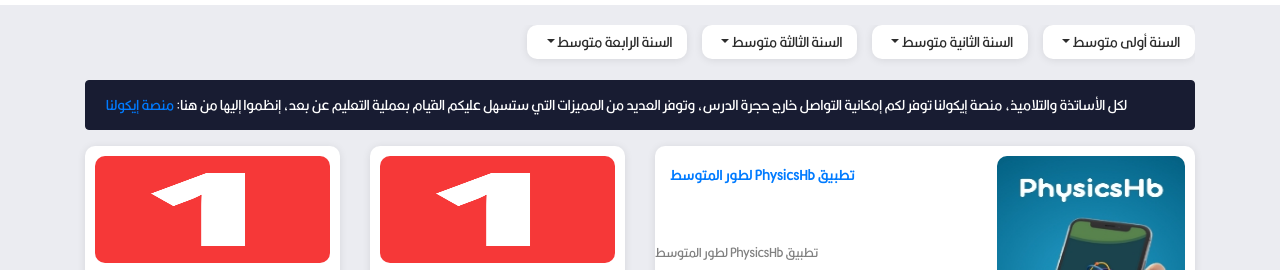
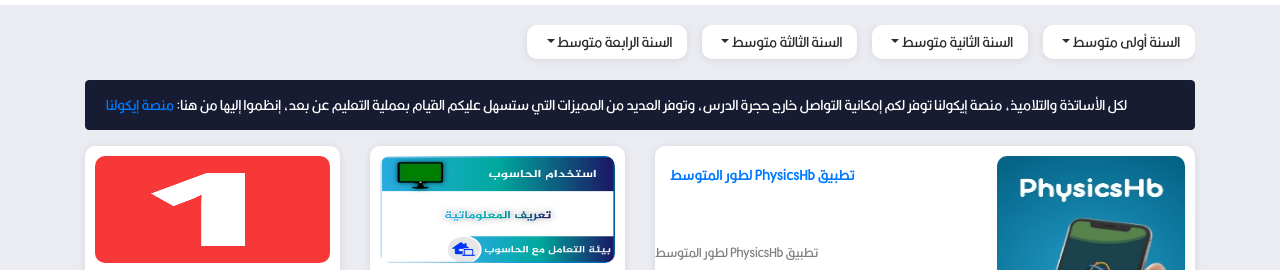
Before and after one commit to hbouzourdaz/mywebsite.schoolhb, a plain HTML site: page index.html in a window 1280 px wide. Shown: the part 73-343 px from the top of the page. Drawn offline with nearby package versions, Linux system fonts and the light colour scheme; a script that the page names is missing; files whose address does not match are found by name.

Commit message:
modifie some files

```diff
--- a/index.html
+++ b/index.html
@@ -144,7 +144,7 @@
 				<article class="article ">
 							<a href="articles/1AM/cours/article_1.html">
 
-					<img class="article-image" src="images/articles/article_1.jpg" alt="">
+					<img class="article-image" src="/images/articles/1AM/1.webp" alt="">
 
 					<div class="meta-info">
 						<h2 class="article-title">
```
Also changed, not shown: 3 other files.
